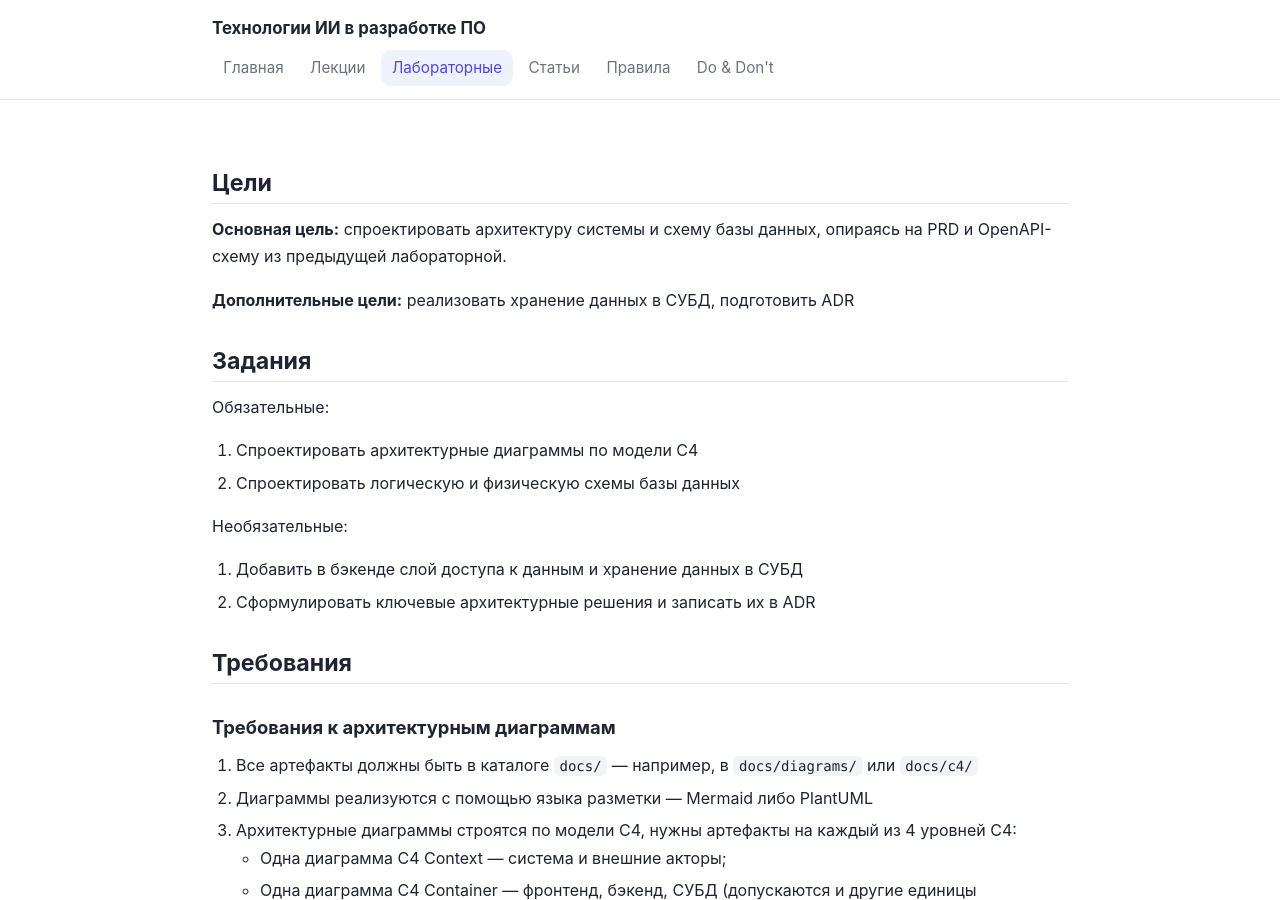
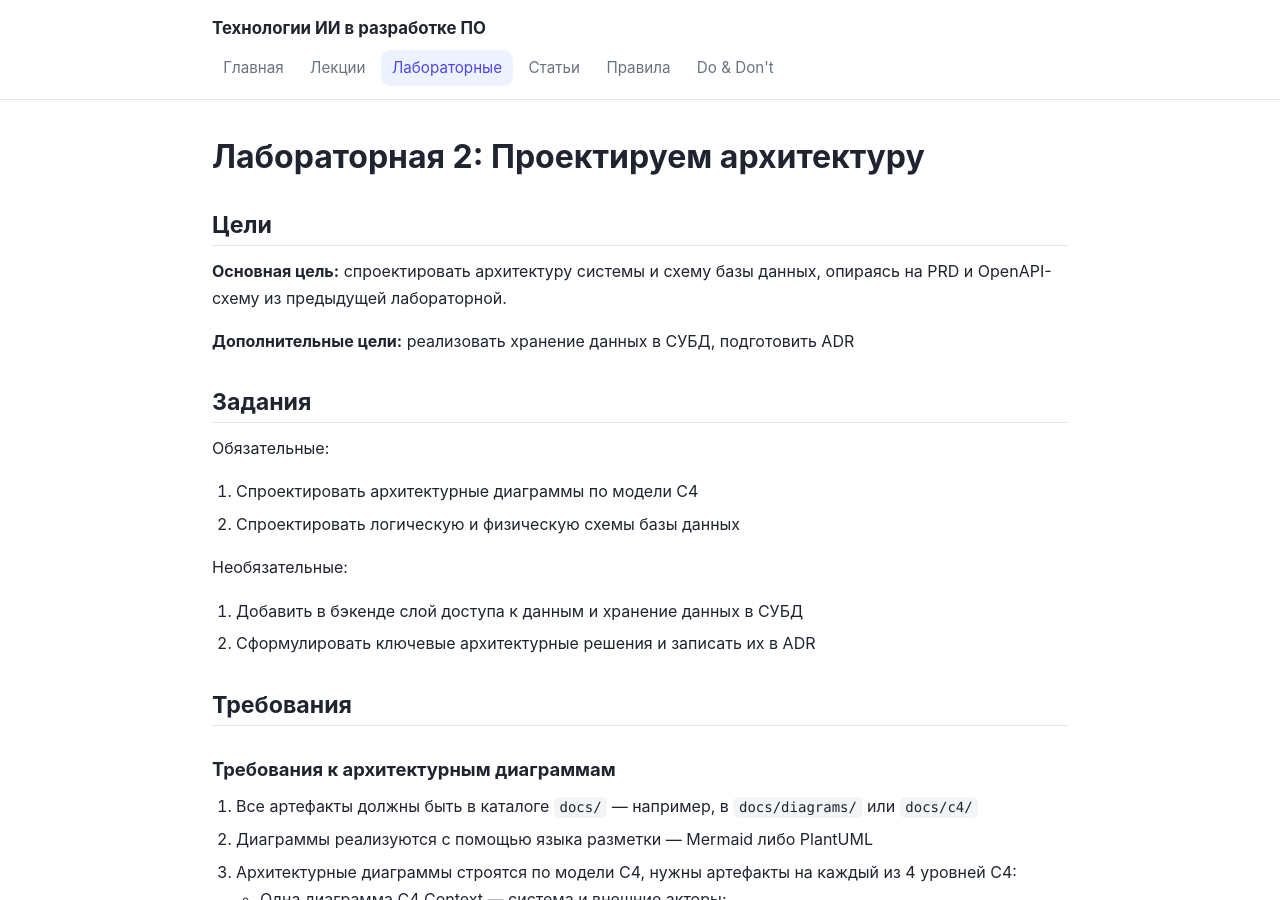
Before and after one commit to is-aidd-26/is-aidd-26.github.io, a Jekyll site: the page built from _labs/lab-2.md, in a window 1280 px wide and 900 px high. Built offline with Jekyll 4.4.1, drawn with Linux system fonts in a browser that asks for light colours.

Commit message:
Добавил заголовок 2-й лабе

```diff
--- a/_labs/lab-2.md
+++ b/_labs/lab-2.md
@@ -3,6 +3,8 @@ title: "Лабораторная 2"
 num: 2
 summary: "Проектируем архитектуру"
 ---
+
+# Лабораторная 2: Проектируем архитектуру
 
 ## Цели
 
```
